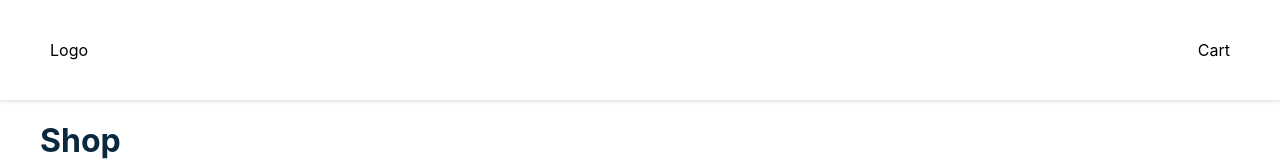
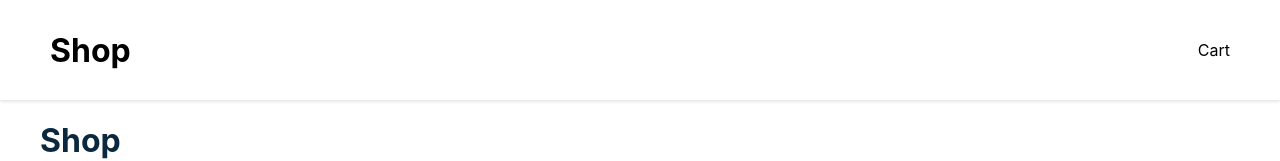
Before and after one commit to lopez-tomas/learning-react, a React (Create React App) app in the folder shopping-cart/: page / in a window 1280 px wide. Shown: the top 161 px of the page. Built offline with nearby package versions, Linux system fonts and the light colour scheme.

Commit message:
feat: Logo component created. It's imported and used in components/Navbar.js

```diff
--- /dev/null
+++ b/shopping-cart/src/components/Logo.js
@@ -0,0 +1,20 @@
+import { Component } from 'react'
+
+const styles = {
+	logo: {
+		fontWeight: '700',
+		fontSize: '2rem',
+	}
+}
+
+class Logo extends Component {
+	render() {
+		return (
+			<div style={styles.logo}>
+				Shop
+			</div>
+		)
+	}
+}
+
+export default Logo
--- a/shopping-cart/src/components/Navbar.js
+++ b/shopping-cart/src/components/Navbar.js
@@ -1,4 +1,5 @@
 import { Component } from 'react'
+import Logo from './Logo'
 
 const styles = {
 	navbar: {
@@ -17,7 +18,7 @@ class Navbar extends Component {
 	render() {
 		return (
 			<nav style={styles.navbar}>
-				<p>Logo</p>
+				<Logo />
 				<p>Cart</p>
 			</nav>
 		)
```
